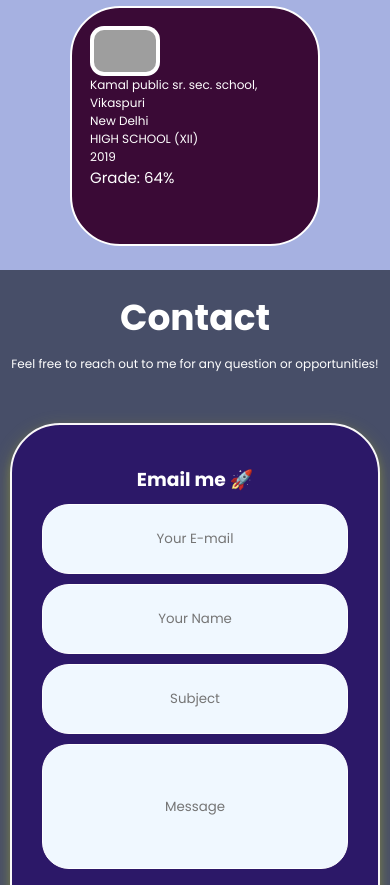
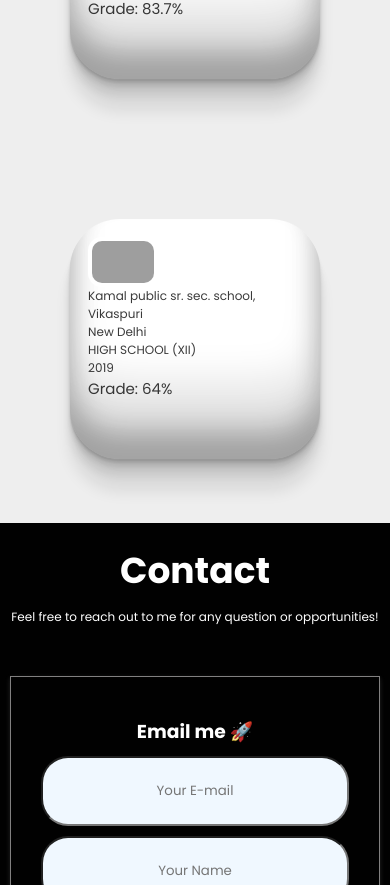
Before and after one commit to tusharrajput001/My_Portfolio_Webiste, a React (Vite) app: page / in a window 390 px wide. Shown: the part 6419-7304 px from the top of the page. Built offline with nearby package versions, Linux system fonts and the light colour scheme; grey boxes are pictures that could not be loaded.

Commit message:
new changes below

```diff
--- a/src/components/Contact/contact.css
+++ b/src/components/Contact/contact.css
@@ -12,13 +12,11 @@
     display: flex;
     height: 600px;
     width: 530px;
-    border: 2px solid rgb(250, 248, 248);
+    border: .3px solid rgba(250, 248, 248, 0.518);
     margin: 20px;
     box-sizing: border-box;
-    border-radius: 50px;
-    border-style:solid;
-    box-shadow: 0 4px 8px 0 rgba(244, 248, 0, 0.2), 0 6px 20px 0 rgba(221, 218, 9, 0.19);
-    background-color: rgba(34, 4, 105, 0.719);
+    /* border-radius: 50px; */
+    box-shadow: rgba(242, 242, 244, 0.15) 0px 2px 5px 0px, rgba(255, 255, 255, 0.05) 0px 1px 1px 0px;
 
 
 }
@@ -30,8 +28,7 @@
     align-items: center;
     padding: 10px;
     padding-top: 20px;
-    background-color: #474E68;
-
+    background-color: rgba(0, 0, 0, 0.45);
 
 }
 
@@ -51,7 +48,6 @@
     margin-top: 10px;
     height: 70px;
     width: 400px;
-    border: 1px solid white;
     background-color: aliceblue;
     border-radius: 27px;
     text-align: center;
@@ -63,7 +59,7 @@
     margin-top: 10px;
     height: 125px;
     width: 400px;
-    border: 1px solid white;
+    /* border: 1px solid white; */
     background-color: aliceblue;
     border-radius: 27px;
     text-align: center;
@@ -75,13 +71,13 @@
     height: 50px;
     width: 400px;
     background-color: rgb(32, 145, 221);
-    border: 1px solid black;
+    /* border: 1px solid black; */
     border-radius: 50px;
     margin-top: 20px;
 }
 
 .send-btn:hover{
-    background-color: rgba(94, 9, 73, 0.795);
+    background-color: rgba(11, 43, 91, 0.383);
 }
 
 
--- a/src/components/Education/education.css
+++ b/src/components/Education/education.css
@@ -3,7 +3,8 @@
     flex-direction: column;
     align-items: center;
     padding: 70px;
-    background-color: #A6B1E1;
+    background-color: #EEEEEE;
+    color: rgba(0, 0, 0, 0.772);
 }
 
 
@@ -25,24 +26,15 @@
     padding: 30px;
     display: flex;
     flex-direction: column;
-    border: 2.3px solid white;
     border-radius: 50px;
-    background-color: rgb(51, 13, 48);
+    background-color: rgb(255, 255, 255);
+    box-shadow: rgba(0, 0, 0, 0.17) 0px -23px 25px 0px inset, rgba(0, 0, 0, 0.15) 0px -36px 30px 0px inset, rgba(0, 0, 0, 0.1) 0px -79px 40px 0px inset, rgba(0, 0, 0, 0.06) 0px 2px 1px, rgba(0, 0, 0, 0.09) 0px 4px 2px, rgba(0, 0, 0, 0.09) 0px 8px 4px, rgba(0, 0, 0, 0.09) 0px 16px 8px, rgba(0, 0, 0, 0.09) 0px 32px 16px;
 }
 
 
 .edu-li{
     padding: 50px;
 }
-
-
-
-.edu-card1:hover{
-    transform: scale(1.05);
-    box-shadow: 0 18px 16px rgba(145, 145, 137, 0.89);
-    transition: transform 0.4s ease, box-shadow 0.5s ease;
-}
-
 
 
 
@@ -65,7 +57,7 @@
 
 @media(max-width:920px){
     .edu-heading{
-        font-size: 36px;
+        font-size: 45px;
 
     }
 
@@ -89,15 +81,9 @@
         font-size: 15px;
         display: flex;
         flex-direction: column;
-        border: 2.0px solid white;
-        border-radius: 50px;
-        background-color: rgb(58, 10, 54);
     }
 
 
-    .edu-li{
-        padding: 10px;
-    }
 }
 
 
--- a/src/components/Footer/footer.css
+++ b/src/components/Footer/footer.css
@@ -4,13 +4,10 @@
     align-items: center;
     letter-spacing: 0.1cap;
     margin-top: 190px;
-    background-color: rgb(49, 5, 40);
-    padding-bottom: 50px; /* Adjust as needed */
-    border-top-left-radius: 50% 20px;
-    border-top-right-radius: 50% 20px;
+    padding-bottom: 50px;
     overflow: hidden;
     position: relative;
-    background-color: #6b728ebe;
+    background-color: #222831;
 }
 
 .footer-head {
@@ -20,6 +17,12 @@
     color: rgb(255, 255, 255);
     padding-top: 20px;
 }
+
+
+.footer-links > svg{
+    color: white;
+}
+
 
 .footer-nav {
     color: rgb(255, 255, 255);
--- a/src/components/Skills/skill.css
+++ b/src/components/Skills/skill.css
@@ -1,6 +1,6 @@
 .skills-part{
     background-color: #EEEEEE;
-    color: black;
+    color: rgba(0, 0, 0, 0.76);
 }
 .skills-heading{
     display: flex;
--- a/src/style.css
+++ b/src/style.css
@@ -22,7 +22,7 @@
 }
 
 body {
-  background-color: #474E68;
+  background-color: #020202;
 
   color: white;
 }
```
